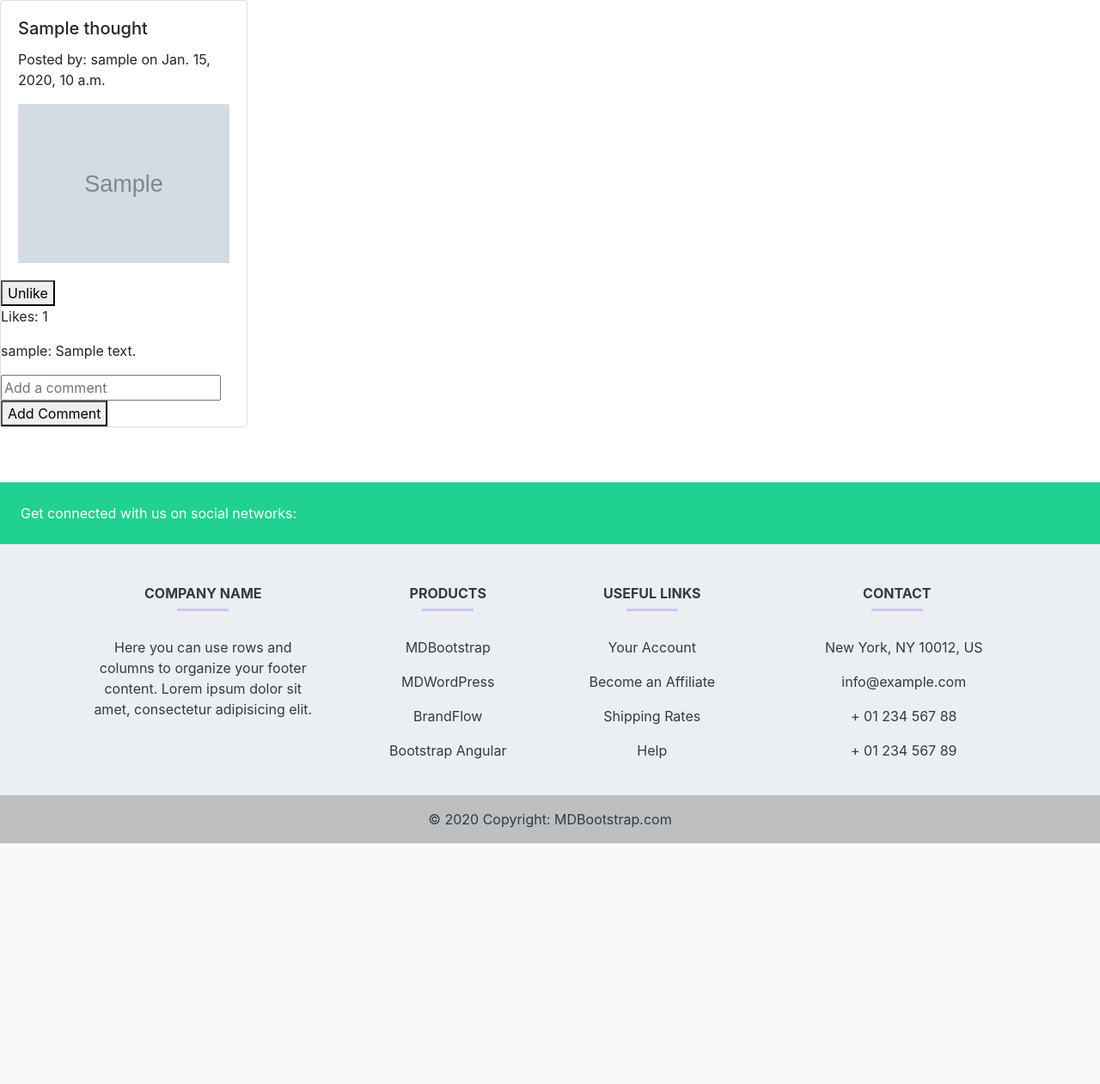
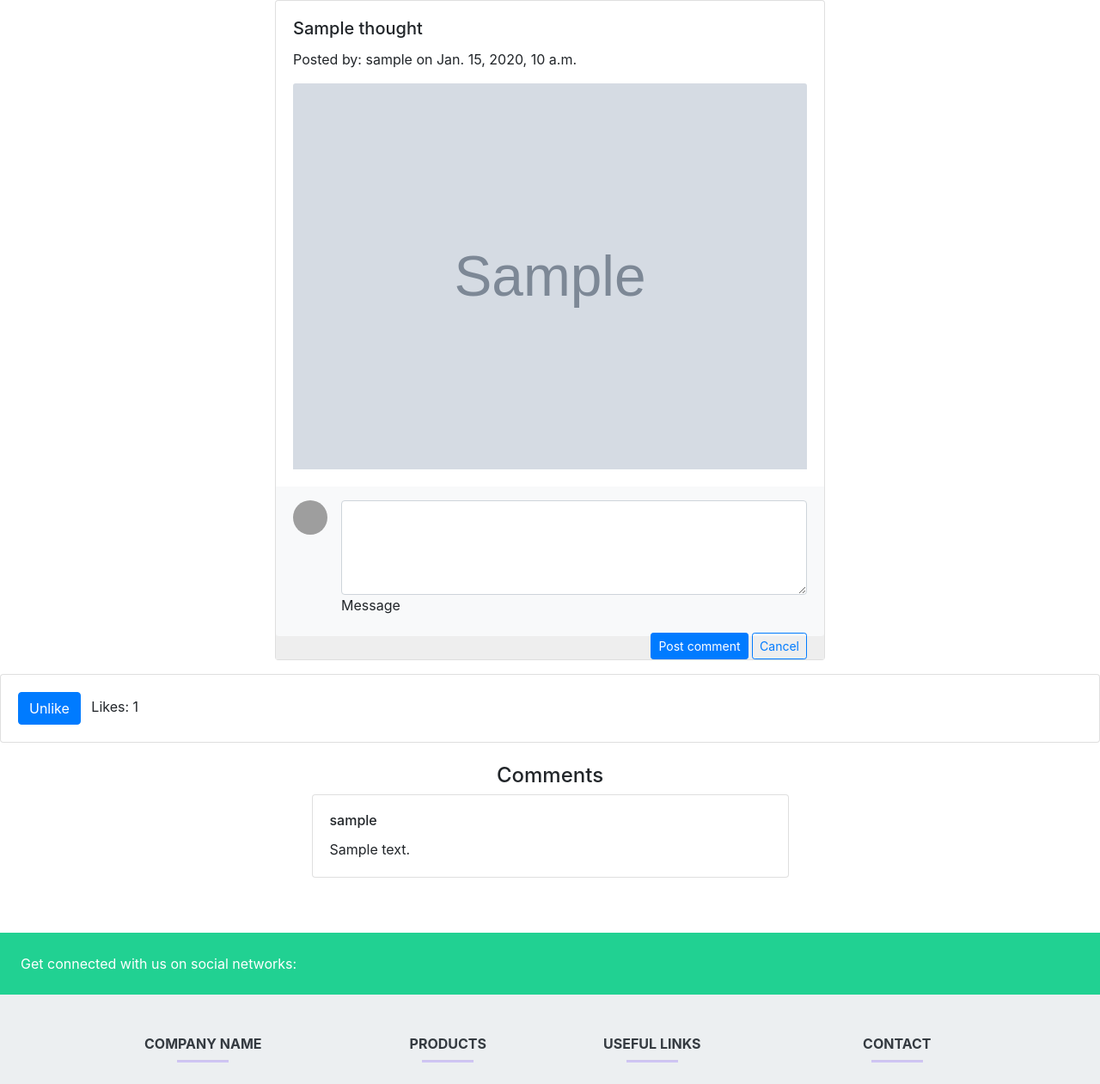
Before and after one commit to Saadkhalid4378/Connectrix, a Django app: page /thought/thought_detail/1/ in a window 1280 px wide. Shown: the part 56-1317 px from the top of the page at 86% size. Before the commit the page ends 1037 px from the top, so only its background shows below. Run offline with Django 4.2, Linux system fonts and the light colour scheme; a user stored in the database is signed in; tables that the repository leaves empty hold one stand-in row (values such as "Sample post"); grey boxes marked "Sample" are stand-in pictures; some libraries are stand-ins or nearby versions; grey boxes are pictures that could not be loaded.

Commit message:
html faature like and comment

```diff
--- a/thought/templates/thought_detail.html
+++ b/thought/templates/thought_detail.html
@@ -18,16 +18,56 @@
   <img src="{{ thought.image.url }}" alt="{{ thought.title }}">
   <p>{{ thought.content }}</p> {% endcomment %}
   <!-- Add any additional details you want to display -->
-  <div class="card" style="width: 18rem; margin-bottom: 1rem;">
+  <div class="card" style="width: 50%; margin-bottom: 1rem; margin-left: auto; margin-right: auto; ">
   <div class="card-body">
     <h5 class="card-title">{{ thought.title }}</h5>
     <p class="card-text">Posted by: {{ thought.user.username }} on {{ thought.date_time }} </p>
     <p class="card-text">{{ thought.content }}</p>
     <img src="{{ thought.image.url }}" class="card-img-top" alt="{{ thought.title }}">
   </div>
+  <!-- New Comment Form -->
+<section style="background-color: #eee;">
+  <div class="card-footer py-3 border-0" style="background-color: #f8f9fa;">
+      <form method="post" action="{% url 'thought_detail' thought_id=thought.id %}">
+          {% csrf_token %}
+          <div class="d-flex flex-start w-100">
+              <img class="rounded-circle shadow-1-strong me-3"
+                  src="https://mdbcdn.b-cdn.net/img/Photos/Avatars/img%20(19).webp" alt="avatar" width="40"
+                  height="40" />
+              <div class="form-outline w-100">
+                  <textarea class="form-control" name="text" rows="4" style="background: #fff;"></textarea>
+                  <label class="form-label" for="textAreaExample">Message</label>
+              </div>
+          </div>
+          <div class="float-end mt-2 pt-1">
+              <button type="submit" class="btn btn-primary btn-sm">Post comment</button>
+              <button type="button" class="btn btn-outline-primary btn-sm">Cancel</button>
+          </div>
+      </form>
+  </div>
+</section>
+</div>
+<!-- Like/Unlike Thought -->
+<!-- Like/Unlike Thought - Bootstrap Style -->
+<form method="post" action="{% url 'thought_detail' thought_id=thought.id %}">
+    {% csrf_token %}
 
+    <!-- Bootstrap Card for Like/Unlike -->
+    <div class="card">
+        <div class="card-body">
+            <button type="submit" name="like_button" class="btn btn-primary">
+                {% if is_liked %}
+                    <i class="bi bi-hand-thumbs-down"></i> Unlike
+                {% else %}
+                    <i class="bi bi-hand-thumbs-up"></i> Like
+                {% endif %}
+            </button>
+            <span class="ms-2">Likes: {{ like_count }}</span>
+        </div>
+    </div>
+</form>
 
-<form method="post" action="{% url 'thought_detail' thought_id=thought.id %}">
+{% comment %} <form method="post" action="{% url 'thought_detail' thought_id=thought.id %}">
   {% csrf_token %}
   <button type="submit" name="like_button">
       {% if is_liked %}
@@ -37,26 +77,24 @@
       {% endif %}
   </button>
    <p>Likes: {{ like_count }}</p>
-</form>
-
-{% for c in comment %}
-    <p>{{ c.user.username }}: {{ c.text }}</p>
+</form> {% endcomment %}
+<!-- Display existing comments for the thought -->
+{% if comment %}
+  <div class="container mt-4">
+      <h4 style="text-align: center;">Comments</h4>
+      {% for cmt in comment %}
+          <div class="card mb-3 mx-auto" style="width: 50%;">
+              <div class="card-body">
+                  <h6 class="card-title">{{ cmt.user }}</h6>
+                  <p class="card-text">{{ cmt.text }}</p>
+              </div>
+          </div>
       {% endfor %}
-
-<!-- New Comment Form -->
-<form method="post" action="{% url 'thought_detail' thought_id=thought.id %}">
-    {% csrf_token %}
-    <input type="text" name="text" placeholder="Add a comment">
-    <button type="submit">Add Comment</button>
-</form>
-
-<!-- Display new comment if any -->
-{% if new_comment %}
-    <p>New Comment: {{ new_comment.user.username }}: {{ new_comment.text }}</p>
+  </div>
 {% endif %}
 
+</div>
 
-</div>
 {% endblock section %}
 
 
```
Lines whose indentation alone changed are shown as unchanged.
